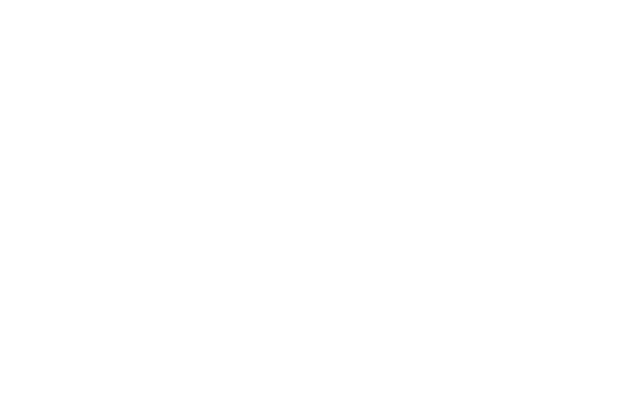
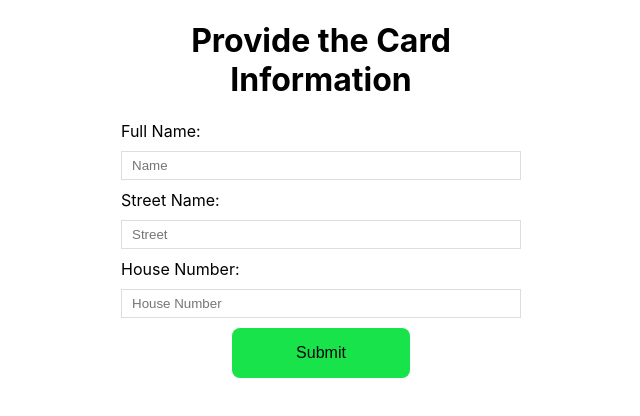
Before and after one commit to AshadurRahman/pizza-challenge, a React (Create React App) app: page /cardInfo in a window 1280 px wide. Shown: the top 416 px of the page, without its empty margins (319-959 px from the left). Built offline with nearby package versions, Linux system fonts and the light colour scheme.

Commit message:
cardInformation added

```diff
--- a/src/App.js
+++ b/src/App.js
@@ -4,6 +4,7 @@
 import Address from './components/Address';
 import Home from './components/Home';
 import Toppings from './components/Products/toppings';
+import CardInfo from './components/Card';
 
 function App() {
   return (
@@ -12,6 +13,7 @@
         <Route path="/" exact component={Home} />
         <Route path="/toppings" exact component={Toppings} />
         <Route path="/address" component={Address} />
+        <Route path="/cardInfo" component={CardInfo} />
       </Switch>
     </Router>
   );
--- a/src/components/Address/index.js
+++ b/src/components/Address/index.js
@@ -1,4 +1,5 @@
 import React, { useState } from 'react';
+import { Link } from 'react-router-dom';
 
 const Address = () => {
     const [name, setName] = useState("");
@@ -90,9 +91,14 @@
                     />
                 </div>
                 <div className="create button">
-                    <button onClick={addressInfo}>
-                        Submit
-                    </button>
+                    <Link
+                        to="/cardInfo"
+                        style={{ marginBottom: 20 }}
+                    >
+                        <button onClick={addressInfo}>
+                            Submit
+                        </button>
+                    </Link>
                 </div>
 
             </form>
--- /dev/null
+++ b/src/components/Card/index.js
@@ -0,0 +1,71 @@
+import React, { useState } from 'react';
+
+const CardInfo = () => {
+    const [name, setName] = useState("");
+    const [street, setStreet] = useState("");
+    const [house, setHouse] = useState("");
+    const [addresses, setAddresses] = useState([]);
+
+    // const addressInfo = (ev) => {
+    //     let address = {
+    //         id: Date.now(),
+    //         name: name,
+    //         street: street,
+    //         house: house,
+    //         post: post,
+    //         city: city,
+    //         mobile: mobile,
+    //     }
+    //     addresses.push(address);
+    //     setAddresses(addresses);
+    //     console.log(addresses);
+    //     localStorage.setItem('Adresses', JSON.stringify(addresses));
+    // }
+
+    return (
+        <div className="create">
+            <h1> Provide the Card Information </h1>
+            <form>
+                <div >
+                    <label>Full Name: </label>
+                    <input
+                        type="text"
+                        required
+                        value={name}
+                        placeholder="Name"
+                        onChange={(e) => setName(e.target.value)}
+                    />
+                </div>
+                <div>
+                    <label>Street Name: </label>
+                    <input
+                        type="text"
+                        required
+                        value={street}
+                        placeholder="Street"
+                        onChange={(e) => setStreet(e.target.value)}
+                    />
+                </div>
+                <div>
+                    <label>House Number: </label>
+                    <input
+                        type="text"
+                        required
+                        value={house}
+                        placeholder="House Number"
+                        onChange={(e) => setHouse(e.target.value)}
+                    />
+                </div>
+
+                <div className="create button">
+                    <button >
+                        Submit
+                    </button>
+                </div>
+
+            </form>
+        </div>
+    );
+}
+
+export default CardInfo;
```
